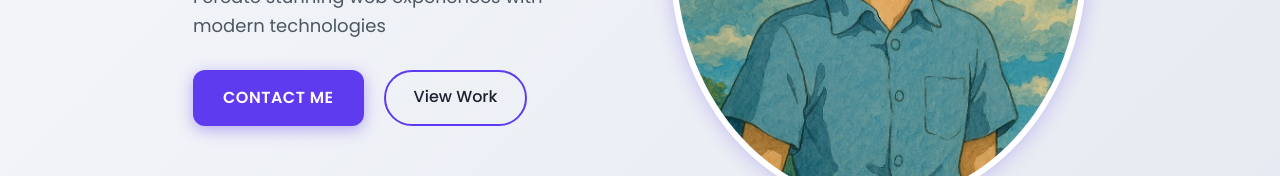
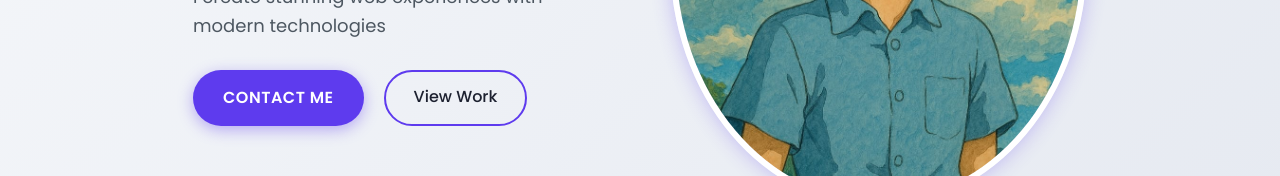
Before and after one commit to JayGupta930/portfolio, a React (Create React App) app: page / in a window 1280 px wide. Shown: the part 411-587 px from the top of the page. Built offline with nearby package versions, Linux system fonts and the light colour scheme.

Commit message:
Update Contact component: adjust button border radius

```diff
--- a/src/components/Contact.js
+++ b/src/components/Contact.js
@@ -38,7 +38,7 @@ const Contact = () => {
             <i className="fas fa-map-marker-alt"></i>
             <div>
               <h4>Location</h4>
-              <p>Jay's City, Country</p>
+              <p>Raipur, India</p>
             </div>
           </div>
 
@@ -46,7 +46,7 @@ const Contact = () => {
             <i className="fas fa-envelope"></i>
             <div>
               <h4>Email</h4>
-              <p>jayguptajaygupta8@gmail.com</p>
+              <p>jaygupta.works@gmail.com</p>
             </div>
           </div>
 
@@ -54,7 +54,7 @@ const Contact = () => {
             <i className="fas fa-phone"></i>
             <div>
               <h4>Phone</h4>
-              <p>+1 (123) 456-7890</p>
+              <p>+91 9302468900</p>
             </div>
           </div>
 
--- a/src/styles/Contact.css
+++ b/src/styles/Contact.css
@@ -196,7 +196,7 @@
   justify-content: center;
   gap: 10px;
   padding: 15px 30px;
-  border-radius: 12px;
+  border-radius: 50px;
   font-size: 16px;
   font-weight: 600;
   text-transform: uppercase;
```
